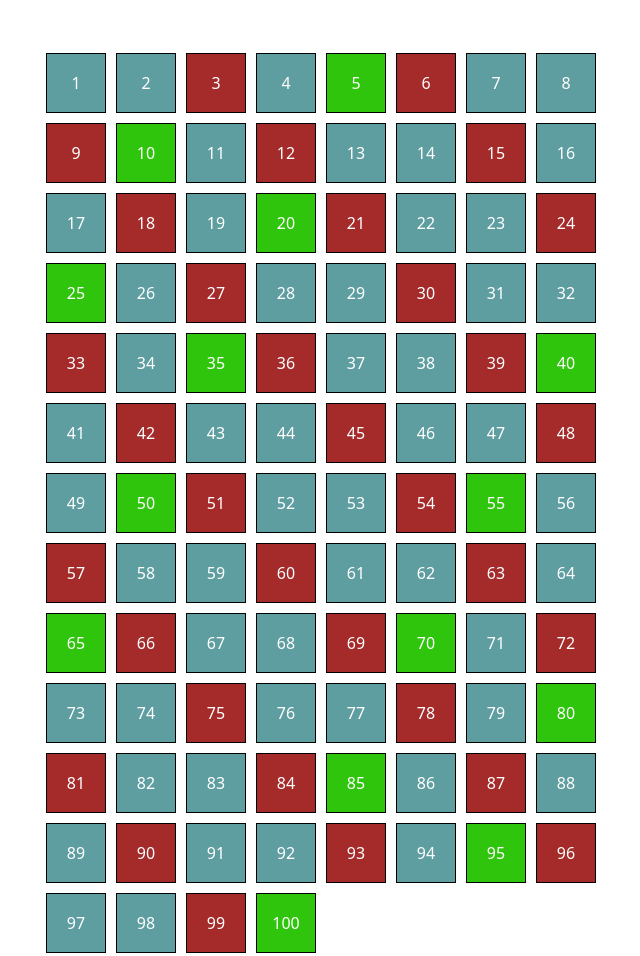
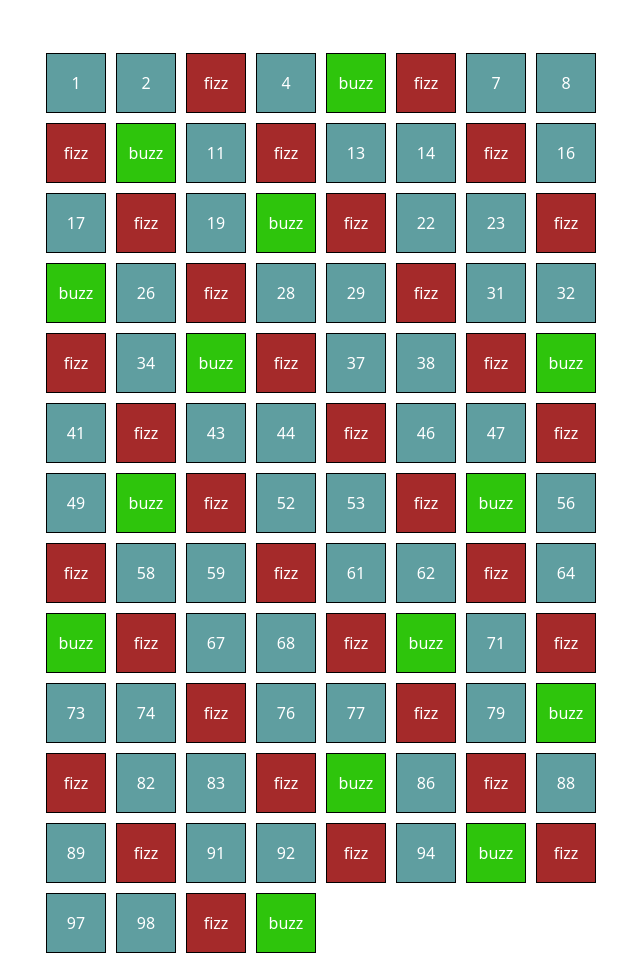
Before and after one commit to Laroussi-Sarhane/-js-fizzbuzz, a plain HTML site: page index.html in a window 1280 px wide. Shown: the whole page, without its empty margins (311-951 px from the left). Drawn offline with nearby package versions, Linux system fonts and the light colour scheme.

Commit message:
add changes

```diff
--- a/script.js
+++ b/script.js
@@ -5,11 +5,11 @@ const containerQ = document.getElementById('my_container');
  for(let i = 1; i <=100; i++ ){
   if(i % 3 ===0){
     my_container.innerHTML += `
-    <div class="box dispari">${i}</div>
+    <div class="box dispari">fizz</div>
     `
   }else if(i % 5 ===0){
     my_container.innerHTML += `
-    <div class="box multi5">${i}</div>
+    <div class="box multi5">buzz</div>
     `
   }else{
     my_container.innerHTML += `
```
Also changed, not shown: index.html (+1 -1 lines).
